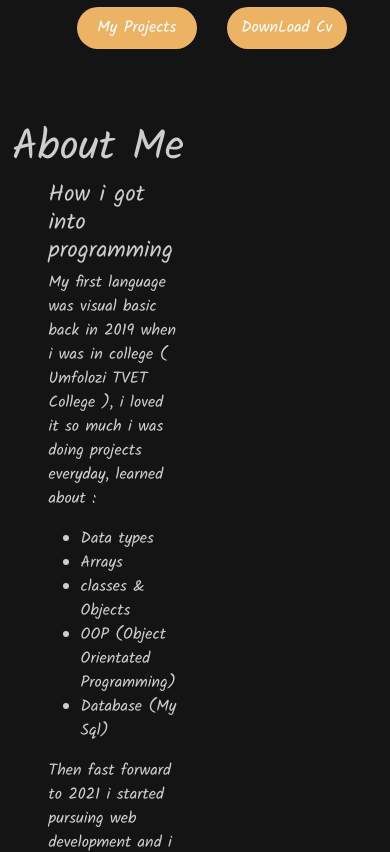
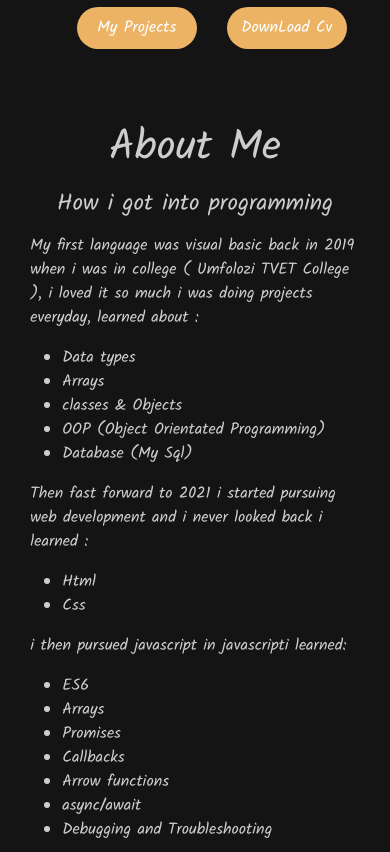
Before and after one commit to siyabongasamkelo/portfolio, a React (Create React App) app in the folder client/siya/: page / in a window 390 px wide. Shown: the part 780-1632 px from the top of the page. Built offline with nearby package versions, Linux system fonts and the light colour scheme.

Commit message:
feat: made aboutme section responsive to all devices

```diff
--- a/client/siya/src/components/home/AboutMe/AboutMe.styled.js
+++ b/client/siya/src/components/home/AboutMe/AboutMe.styled.js
@@ -3,17 +3,34 @@ import styled from "styled-components";
 export const AboutMeWrapper = styled.section``;
 
 export const AboutMeText = styled.div`
+  text-align: center;
   margin-top: 20%;
+  @media only screen and (min-width: 992px) {
+    text-align: left;
+  }
 `;
 
 export const AboutMEPara = styled.div`
-  width: 35%;
-  margin-left: 10%;
+  width: 90%;
+  margin-left: 5%;
   li {
     color: rgba(225, 225, 225, 0.9);
+    text-align: left;
   }
   h3 {
     margin-top: 5%;
     margin-bottom: 5%;
+    text-align: center;
+  }
+  p {
+    text-align: left;
+  }
+
+  @media only screen and (min-width: 992px) {
+    width: 35%;
+    margin-left: 10%;
+    h3 {
+      text-align: left;
+    }
   }
 `;
```
